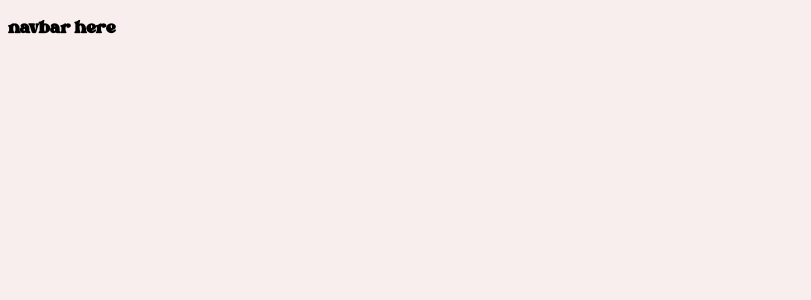
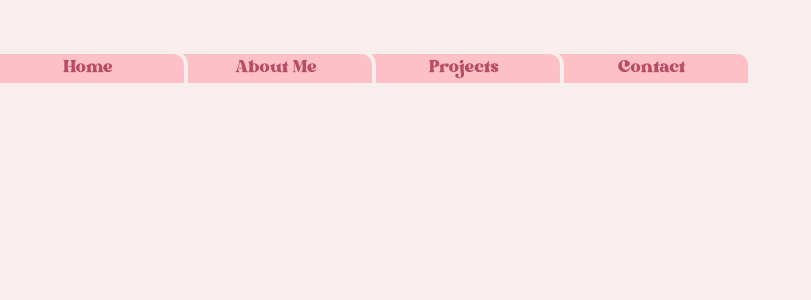
Before and after one commit to kesauce/portfolio, a React (Vite) app: page / in a window 1280 px wide. Shown: the top 300 px of the page, without its empty margins (0-811 px from the left). Built offline with nearby package versions, Linux system fonts and the light colour scheme.

Commit message:
added the foundation of the navbar

```diff
--- a/src/components/Navbar.jsx
+++ b/src/components/Navbar.jsx
@@ -2,7 +2,10 @@ export default function Navbar() {
 
   return (
     <nav>
-		<h1>navbar here</h1>
+        <button style={{'zIndex': 4}}>Home</button>
+        <button style={{'zIndex': 3}}>About Me</button>
+        <button style={{'zIndex': 2}}>Projects</button>
+        <button style={{'zIndex': 1}}>Contact</button>
 	</nav>
   )
 }
--- a/src/index.css
+++ b/src/index.css
@@ -11,8 +11,27 @@
 
 body{
 	background-color: var(--white);
+	margin: 0
 }
 
 nav{
 	font-family: 'Bright', 'sans-serif';
+	display: flex;
+	margin-top: 50px;
 }
+
+nav > button{
+	font-family: 'Bright', 'sans-serif';
+	font-size: x-large;
+	padding: 5px 10px;
+	flex: 1;
+	max-width: 200px;
+
+	border-radius: 0px 15px 0px 0px;
+	position: relative;
+	margin-left: -12px;
+
+	background-color: var(--pink);
+	color: var(--crimson);
+	border: 4px solid var(--white);
+}
```
